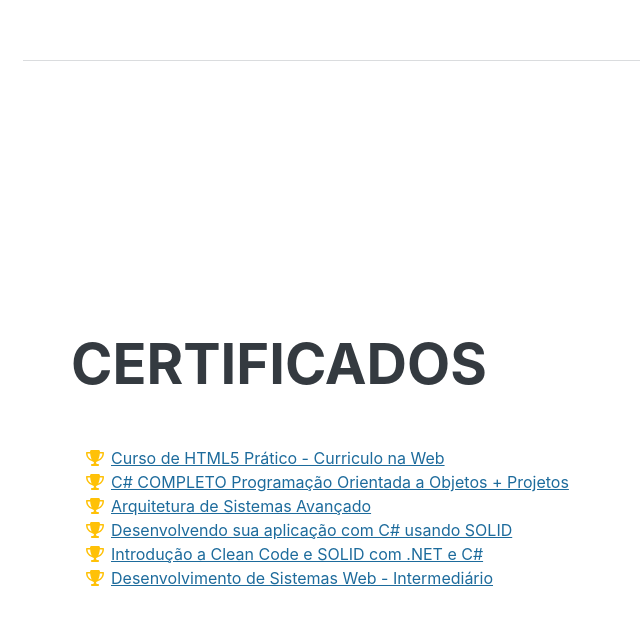
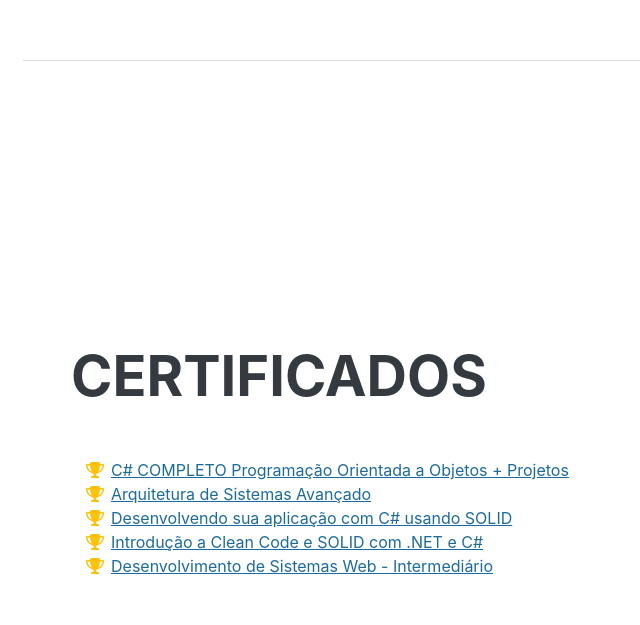
Before and after one commit to Marcio-R/Curriculo_Web, a plain HTML site: page public/index.html in a window 1280 px wide. Shown: the part 5182-5807 px from the top of the page, without its empty margins (249-889 px from the left). Drawn offline with nearby package versions, Linux system fonts and the light colour scheme; a web font is replaced by a local one.

Commit message:
deletado

```diff
--- a/public/index.html
+++ b/public/index.html
@@ -207,12 +207,6 @@
                             <span class="fa-li">
                                 <i class="fas fa-trophy text-warning"></i>
                             </span>
-                            <a href="http://">Curso de HTML5 Prático - Curriculo na Web</a>
-                        </li>
-                        <li>
-                            <span class="fa-li">
-                                <i class="fas fa-trophy text-warning"></i>
-                            </span>
                             <a href="http://www.udemy.com/certificate/UC-d69c035f-47e2-4085-a1bb-84d1b42223cc/" target="_blank">C# COMPLETO Programação Orientada a Objetos + Projetos</a>
                         </li>
                         <li>
```
